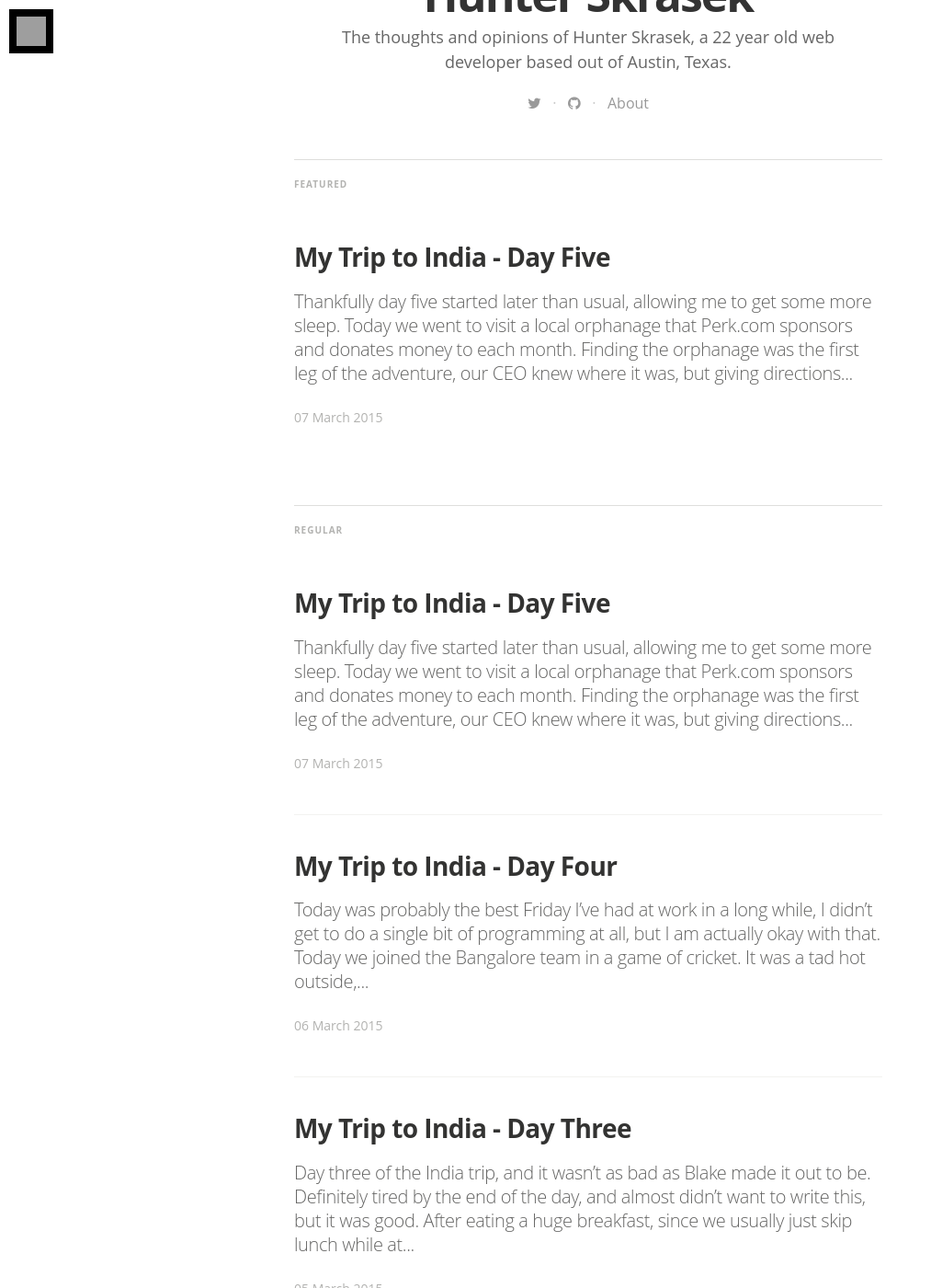
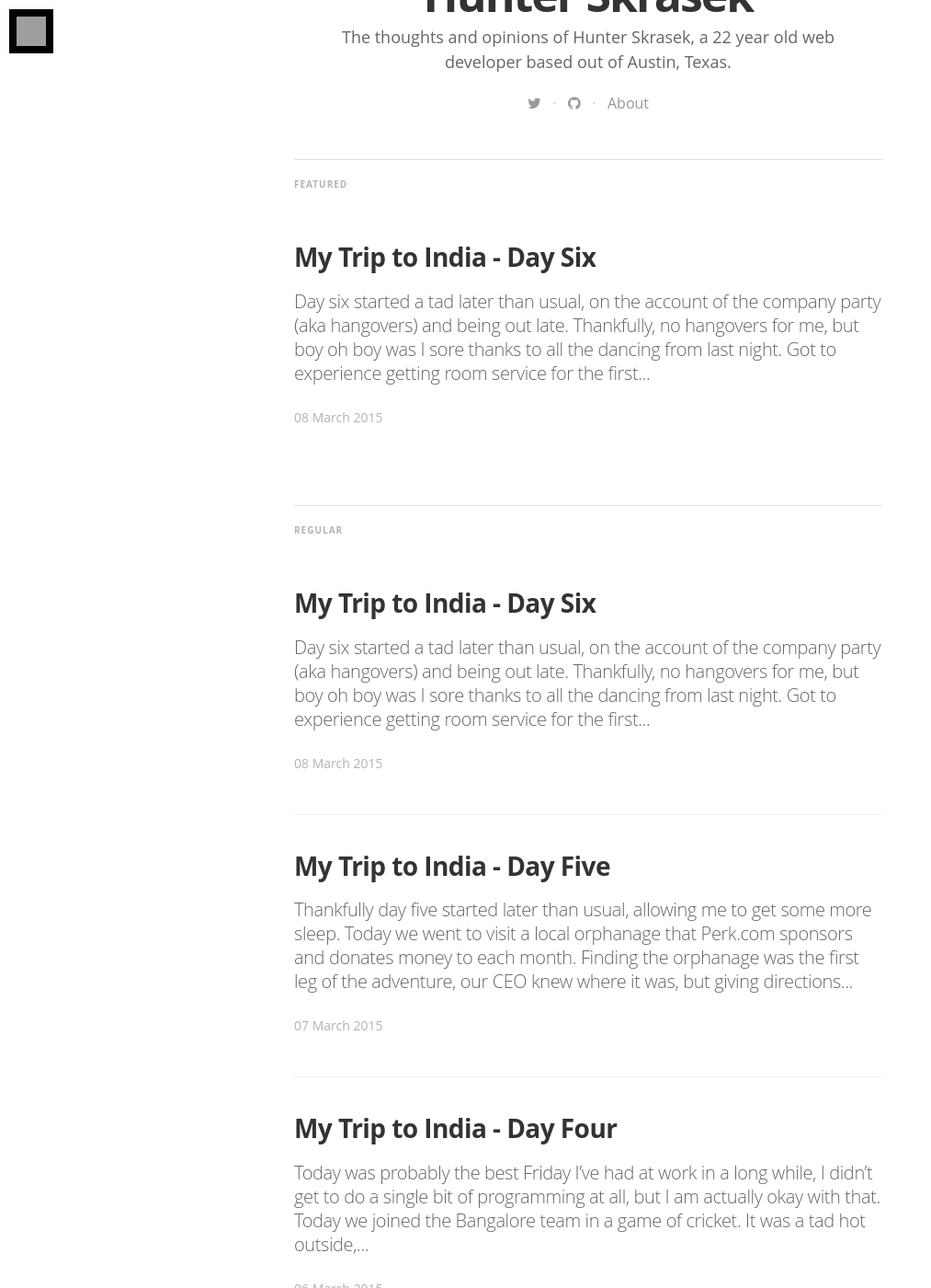
Before and after one commit to hskrasek/hskrasek.github.io, a Jekyll site: the page built from index.html, in a window 1280 px wide and 1400 px high, scrolled down 565 px. Shown: the whole window at 92% size, without its empty margins (0-1013 px from the left). Built offline with Jekyll 4.4.1, drawn with Linux system fonts in a browser that asks for light colours; nearby versions of some CDN libraries; some web fonts are replaced; Markdown is read by kramdown in place of the engine named in the settings; the list of posts is cut into pages by our own code; some of the changed text lies outside the part shown; grey boxes are pictures that could not be loaded.

Commit message:
India trip day six
Signed-off-by: Hunter Skrasek <hunterskrasek@me.com>

```diff
--- a/_posts/2015-03-07-my-trip-to-india-day-five.markdown
+++ b/_posts/2015-03-07-my-trip-to-india-day-five.markdown
@@ -3,7 +3,7 @@ layout: post
 title:  "My Trip to India - Day Five"
 date:   2015-03-07 11:36:00
 categories: travel
-tags: featured india perk
+tags: india perk
 ---
 Thankfully day five started later than usual, allowing me to get some more sleep. Today we went to visit a local orphanage that [Perk.com](http://giving.perk.com) sponsors and donates money to each month.
 
--- /dev/null
+++ b/_posts/2015-03-08-my-trip-to-india-day-six.markdown
@@ -0,0 +1,20 @@
+---
+layout: post
+title:  "My Trip to India - Day Six"
+date:   2015-03-08 12:01:00
+categories: travel
+tags: featured india perk
+---
+Day six started a tad later than usual, on the account of the company party (aka hangovers) and being out late. Thankfully, no hangovers for me, but boy oh boy was I sore thanks to all the dancing from last night. Got to experience getting room service for the first time, which was nice, mainly because I was tired and not ready to be social in the morning.
+
+Today we finally went to Orion mall to catch a movie and do some shopping, with a quick stop at Chilis to grab some lunch. I find it funny that malls in the US and Bangalore at least are basically the same setup. The only difference is that the top floor had a sort of mini market, which is where I did some shopping for friends and family.
+
+![Arriving at Orion Mall](/assets/article_images/2015-03-08-my-trip-to-india-day-six/mall_outside.jpg)
+
+![Pretty cool area around the mall](/assets/article_images/2015-03-08-my-trip-to-india-day-six/mall_outside_2.jpg)
+
+![Of course we go to Chili's in India, why not?](/assets/article_images/2015-03-08-my-trip-to-india-day-six/chilis.jpg)
+
+![Well this is a pretty swanky movie theater](/assets/article_images/2015-03-08-my-trip-to-india-day-six/movie_theater.jpg)
+
+After shopping we came back to the hotel to end what was a very low key and chill day. Now to begin another week in India and get back to work, apologies for the boring/slow day, I'm sure more will come up during the week before I head back to the states.
```
Also changed, not shown: assets/article_images/2015-03-08-my-trip-to-india-day-six/chilis.jpg (added), assets/article_images/2015-03-08-my-trip-to-india-day-six/mall_outside.jpg (added), assets/article_images/2015-03-08-my-trip-to-india-day-six/mall_outside_2.jpg (added), assets/article_images/2015-03-08-my-trip-to-india-day-six/movie_theater.jpg (added).
